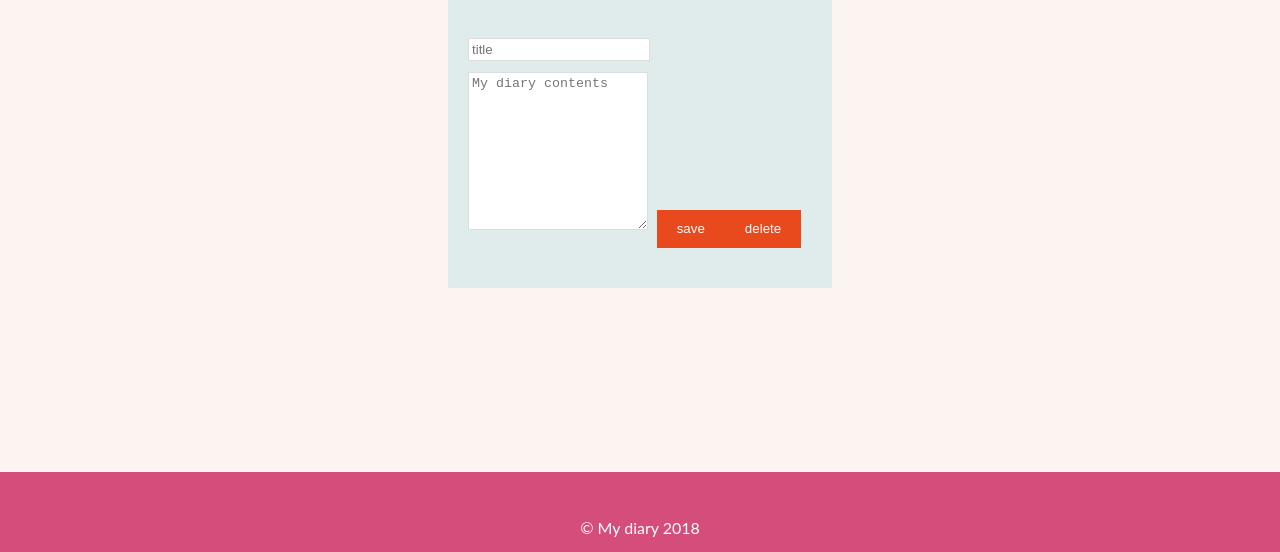
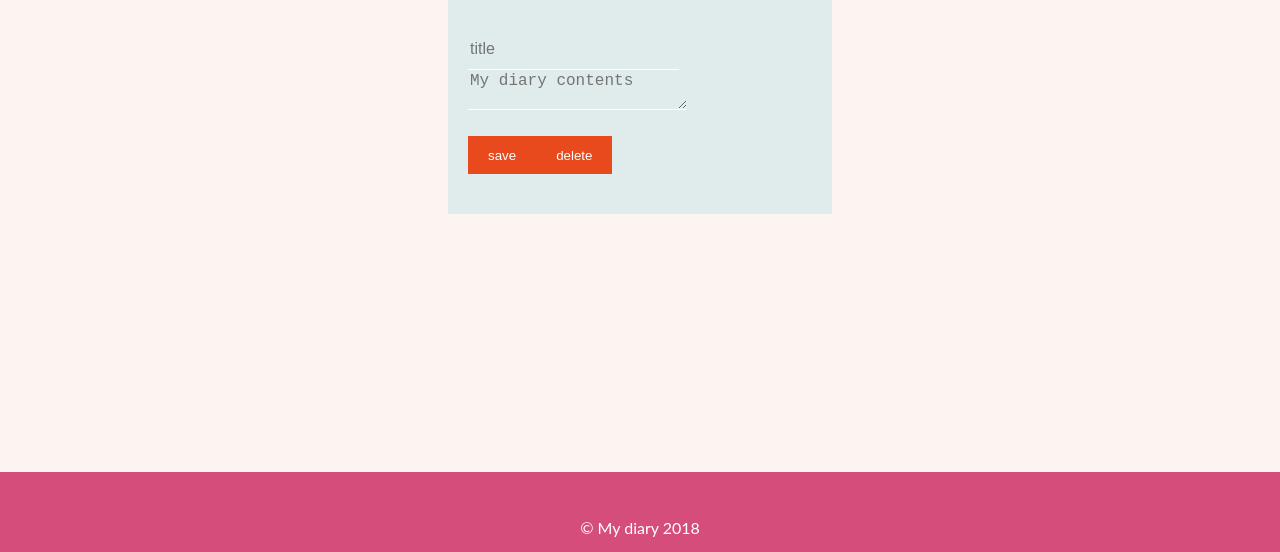
Before and after one commit to kelvinrandu/My-Diary, a plain HTML site: page UI/each-entry.html in a window 1280 px wide. Shown: the part 248-800 px from the top of the page. Drawn offline with Linux system fonts and the light colour scheme.

Commit message:
[Chore#159255344]/implemented feedback aligned textboxes

```diff
--- a/UI/css/dashboard.css
+++ b/UI/css/dashboard.css
@@ -35,17 +35,28 @@ h1 {
 
   margin-top: 30px; text-align: center;
   }
+  input[type="text"], textarea
+{
+    border: none;
+    border-bottom: 1px solid #fff;
+    background: transparent;
+    outline: none;
+    height: 40px;
+    color:  #d54d7b;
+    font-size: 16px;
+}
+.input[type="submit"]
+{
+    border: none;
+    outline: none;
+    height: 40px;
+    background: transparent;
+    color: #fff;
+    font-size: 18px;
+    border-radius: 20px;
+}
    /* shadow effect on input field courtesy of glowing blue highlight  */
-  input[type=text], textarea {
-    -webkit-transition: all 0.30s ease-in-out;
-    -moz-transition: all 0.30s ease-in-out;
-    -ms-transition: all 0.30s ease-in-out;
-    -o-transition: all 0.30s ease-in-out;
-    outline: none;
-    margin: 5px 1px 3px 0px;
-    padding: 3px 0px 3px 3px;
-    border: 1px solid #DDDDDD;
-  }
+
 
   input[type=text]:focus, textarea:focus {
     box-shadow: 0 0 5px rgba(81, 203, 238, 1);
--- a/UI/css/style.css
+++ b/UI/css/style.css
@@ -101,7 +101,7 @@ h1{
 }
 .forgot-password
 {
-    color: #000;
+    color: rgb(184, 22, 22);
     text-align: center;
 }
 .login-box input[type="submit"]:hover
@@ -114,7 +114,7 @@ h1{
 .login-box a{
     text-decoration: none;
     font-size: 16px;
-    color:#ffffff;
+    color: red ;
     font-weight: 900;
 }
 .login-box a:hover
--- a/UI/each-entry.html
+++ b/UI/each-entry.html
@@ -23,12 +23,13 @@
 								<h1> Edit Entry </h1>
 							<section id="profile">
 								<div class="add-entry">
-									<form class="" action="index.html" method="post">
+									<form class="" action="../index.html" method="post">
 
 									<input type="text" name="title" placeholder="title">
 									<textarea placeholder="My diary contents" cols="20" rows="10"></textarea>
+									<div class="forgot-password">
 									<button class="button_1">save</button><button class="button_1">delete</button>
-
+							</div>
 								</form>
 								</div>
 							</section>
```
Also changed, not shown: UI/add.html (+2 -1 lines).
